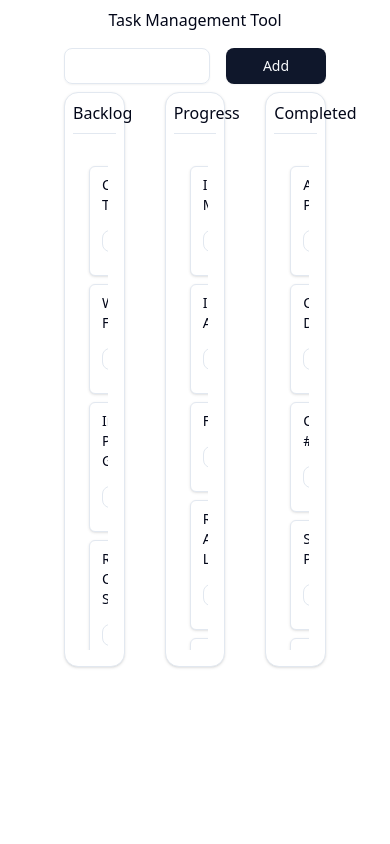
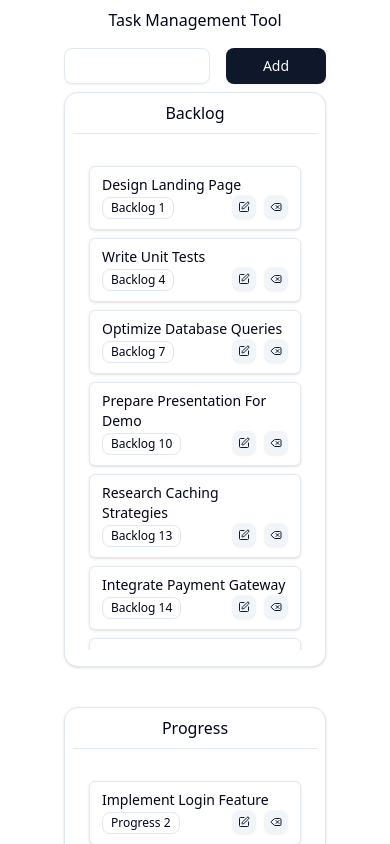
Before and after one commit to kazi331/task_management_dnd_monorepo, a Next.js app in the folder web/: page / in a window 390 px wide. Shown: the top 844 px of the page. Built offline with nearby package versions, Linux system fonts and the light colour scheme.

Commit message:
dnd added

```diff
--- a/web/src/app/page.tsx
+++ b/web/src/app/page.tsx
@@ -7,9 +7,9 @@ import { Input } from "@/components/ui/input";
 import { ScrollArea } from "@/components/ui/scroll-area";
 import { Sheet } from "@/components/ui/sheet";
 import { tickets as DummyTickets } from "@/lib/dummy";
-import { Ticket } from "@/lib/types";
+import { Status, Ticket } from "@/lib/types";
 import { Delete, Edit } from "lucide-react";
-import { ChangeEvent, useEffect, useState } from "react";
+import { ChangeEvent, DragEvent, useEffect, useRef, useState } from "react";
 import { toast, Toaster } from "sonner";
 import { v6 } from 'uuid';
 
@@ -21,6 +21,15 @@ export default function Home() {
   const [tickets, setTickets] = useState<Ticket[] | []>(DummyTickets);
   const [textValue, setTextValue] = useState<string>('');
   const [editContent, setEditContent] = useState<Ticket | null>(null)
+  // drag and drop states
+  const [isDragging, setIsDragging] = useState<string | number | null>(null);
+  const [dragOverColumn, setDragOverColumn] = useState<Status | string | null>(null);
+  // const [dragOverPosition, setDragOverPosition] = useState<number | null>(null);
+
+
+  // Refs to store the ID of the item being dragged and the drop target
+  const dragItem = useRef<string | number | null>(null);
+  const dragOverItem = useRef<string | number | null>(null);
 
   useEffect(() => {
     const localTickets = localStorage.getItem('tickets');
@@ -64,22 +73,8 @@ export default function Home() {
     }
   }
 
-  return (
-    <div className="max-w-6xl mx-auto px-10">
-      <Sheet open={sheetOpen} onOpenChange={() => setSheetOpen(pre => !pre)}>
-        <h3 className="text-center my-2">Task Management Tool</h3>
-        <form onSubmit={handleAddTicket} className="px-6 mt-4 flex flex-row gap-4 ">
-          <Input type="text" onChange={({ target: { value } }) => setTextValue(value)} value={textValue} />
-          <Button type="submit" className="w-[100px] active:bg-gray-400 cursor-pointer">Add</Button>
-        </form>
-        <div className="grid grid-cols-3 p-6 pt-2 gap-10 ">
-          {
-            statuses.map(status => (<Card className="p-2" key={status}>
-              <h2 className="text-center capitalize pb-2 border-b">{status}</h2>
-              <ScrollArea className="max-h-[500px] p-2 pt-0">
-                {
-                  tickets.filter(item => item.status == status).reverse().map(ticket => {
-                    return <Card className="py-2 px-3 m-2 rounded-sm block relative" key={ticket.id}>
+  const TicketCardContent = ({ ticket }: { ticket: Ticket }) => {
+    return (<>
       <p className="text-sm capitalize">{ticket.title}</p>
       <p className="text-xs capitalize">{ticket.description}</p>
       <div className="flex flex-row items-center justify-between">
@@ -96,7 +91,106 @@ export default function Home() {
             variant="secondary" className="w-6 h-6" aria-label="Delete Ticket"><Delete className="w-full p-0.5" /> </Button>
         </div>
       </div>
+    </>)
+  }
+
+  // Drag and drop handlers
+  const handleDragStart = (id: string | number) => {
+    dragItem.current = id;
+    setIsDragging(id);
+  };
+
+  const handleDragEnter = (id: string | number) => {
+    dragOverItem.current = id;
+  };
+
+  const handleDragEnd = () => {
+    setIsDragging(null);
+    dragItem.current = null;
+    dragOverItem.current = null;
+  };
+
+  const handleDrop = (e: DragEvent<HTMLDivElement>, status: Status) => {
+    // This function handles dropping a ticket in a new column or reordering within the same column.
+    e.preventDefault();
+
+    const draggedId = dragItem.current;
+    const targetId = dragOverItem.current;
+
+    if (!draggedId) return;
+
+    // Find the dragged ticket
+    const draggedTicket = tickets.find(ticket => ticket.id === draggedId);
+    if (!draggedTicket) return;
+
+    // Remove the dragged ticket from its original position
+    const updatedTickets = tickets.filter(ticket => ticket.id !== draggedId);
+
+    // Update the status of the dragged ticket if the column is different
+    const updatedDraggedTicket = { ...draggedTicket, status: status };
+
+    // Find the index of the drop target in the new list
+    let dropIndex = updatedTickets.findIndex(ticket => ticket.id === targetId);
+
+    // If there is no specific drop target (e.g., dropping into an empty column), add it to the end.
+    if (dropIndex === -1) {
+      dropIndex = updatedTickets.filter(ticket => ticket.status === status).length;
+    }
+
+    // Create a new array with the dragged item at the new position
+    const newTickets = [...updatedTickets.slice(0, dropIndex), updatedDraggedTicket, ...updatedTickets.slice(dropIndex)];
+
+    setTickets(newTickets);
+    handleDragEnd(); // Reset the dragging state
+  };
+
+  return (
+    <div className="max-w-6xl mx-auto px-10">
+      <Sheet open={sheetOpen} onOpenChange={() => setSheetOpen(pre => !pre)}>
+        <h3 className="text-center my-2">Task Management Tool</h3>
+        <form onSubmit={handleAddTicket} className="px-6 mt-4 flex flex-row gap-4 ">
+          <Input type="text" onChange={({ target: { value } }) => setTextValue(value)} value={textValue} />
+          <Button type="submit" className="w-[100px] active:bg-gray-400 cursor-pointer">Add</Button>
+        </form>
+        <div className="grid md:grid-cols-2 lg:grid-cols-3 p-6 pt-2 gap-10 ">
+          {
+            statuses.map(status => (
+              <Card
+                className={`p-2 transition-all duration-200 ${dragOverColumn === status ? "border-blue-300 bg-blue-50" : ""
+                  }`} key={status}
+                onDragOver={(e) => {
+                  e.preventDefault()
+                  setDragOverColumn(status);
+                }}
+                onDragLeave={(e) => {
+                  if (dragOverColumn === status) setDragOverColumn(null);
+                }}
+                onDrop={(e) => {
+                  handleDrop(e, status)
+                  setDragOverColumn(null);
+                }}
+              >
+                <h2 className="text-center capitalize pb-2 border-b">{status}</h2>
+                <ScrollArea className="max-h-[500px] p-2 pt-0">
+                  {
+                    tickets.filter(item => item.status == status).map(ticket => {
+                      const isDraggingOver = dragOverItem.current == ticket.id;
+                      return (
+                        <div key={ticket.id}>
+                          {/* not performant */}
+                          {/* {isDraggingOver && <div className="border-t-2 border-dashed border-t-blue-300 m-2"></div>} */}
+                          <Card
+                            className={`py-2 m-2 px-3 rounded-sm block  ${isDragging === ticket.id ? 'opacity-50 ring-2 ring-blue-300' : ''}`}
+                            // key={ticket.id}
+                            draggable
+                            onDragStart={() => handleDragStart(ticket.id)}
+                            onDragEnter={() => handleDragEnter(ticket.id)}
+                            onDragEnd={handleDragEnd}
+                          >
+                            <TicketCardContent ticket={ticket} />
                           </Card>
+                        </div>
+                      )
                     })
                   }
                 </ScrollArea>
@@ -105,7 +199,12 @@ export default function Home() {
             )
           }
         </div>
-        <TicketsSheet editContent={editContent} setEditContent={setEditContent} setSheetOpen={setSheetOpen} tickets={tickets} setTickets={setTickets} />
+        <TicketsSheet
+          editContent={editContent}
+          setEditContent={setEditContent}
+          setSheetOpen={setSheetOpen}
+          tickets={tickets} setTickets={setTickets}
+        />
       </Sheet>
       <Toaster closeButton />
     </div>
--- a/web/src/components/TicketsSheet.tsx
+++ b/web/src/components/TicketsSheet.tsx
@@ -19,7 +19,7 @@ type TicketProps = {
 
 export default function TicketsSheet({ editContent, setEditContent, setSheetOpen: setSheetOpen, tickets, setTickets }: TicketProps) {
 
-    const handleChange = (key: keyof Ticket, value: string) => {
+    const handleInputChange = (key: keyof Ticket, value: string) => {
         if (editContent) {
             setEditContent({ ...editContent, [key]: value })
         }
@@ -41,18 +41,15 @@ export default function TicketsSheet({ editContent, setEditContent, setSheetOpen
         }
     }
     return (
-        <div className="space-y-2">
         <SheetContent>
-                <SheetHeader>
+            <SheetHeader className="space-y-2">
                 <SheetTitle>{editContent?.title}</SheetTitle>
                 <SheetDescription>{editContent?.description}</SheetDescription>
                 <Badge className="m-0 capitalize" variant="outline">{editContent?.status}</Badge>
-                    <Input type="text" value={editContent?.title} onChange={(e: ChangeEvent<HTMLInputElement>) => handleChange('title', e.target.value)} />
-                    <Textarea value={editContent?.description} onChange={(e) => handleChange('description', e.target.value)} />
-                    <Select value={editContent?.status} onValueChange={(status: Status) => handleChange('status', status)}>
-                        <SelectTrigger className="w-full capitalize">
-                            <SelectValue className="capitalize" />
-                        </SelectTrigger>
+                <Input type="text" value={editContent?.title} onChange={(e: ChangeEvent<HTMLInputElement>) => handleInputChange('title', e.target.value)} />
+                <Textarea value={editContent?.description} onChange={(e) => handleInputChange('description', e.target.value)} />
+                <Select value={editContent?.status} onValueChange={(status: Status) => handleInputChange('status', status)}>
+                    <SelectTrigger className="w-full capitalize"><SelectValue className="capitalize" /></SelectTrigger>
                     <SelectContent>
                         {statuses.map(item => <SelectItem value={item} key={item} className="capitalize">{item}</SelectItem>)}
                     </SelectContent>
@@ -63,6 +60,5 @@ export default function TicketsSheet({ editContent, setEditContent, setSheetOpen
                 <Button variant="destructive" type="submit" aria-label="Save" onClick={handleTicketUpdate}>Save</Button>
             </SheetFooter>
         </SheetContent>
-        </div>
     )
 }
```
Lines whose indentation alone changed are shown as unchanged.
